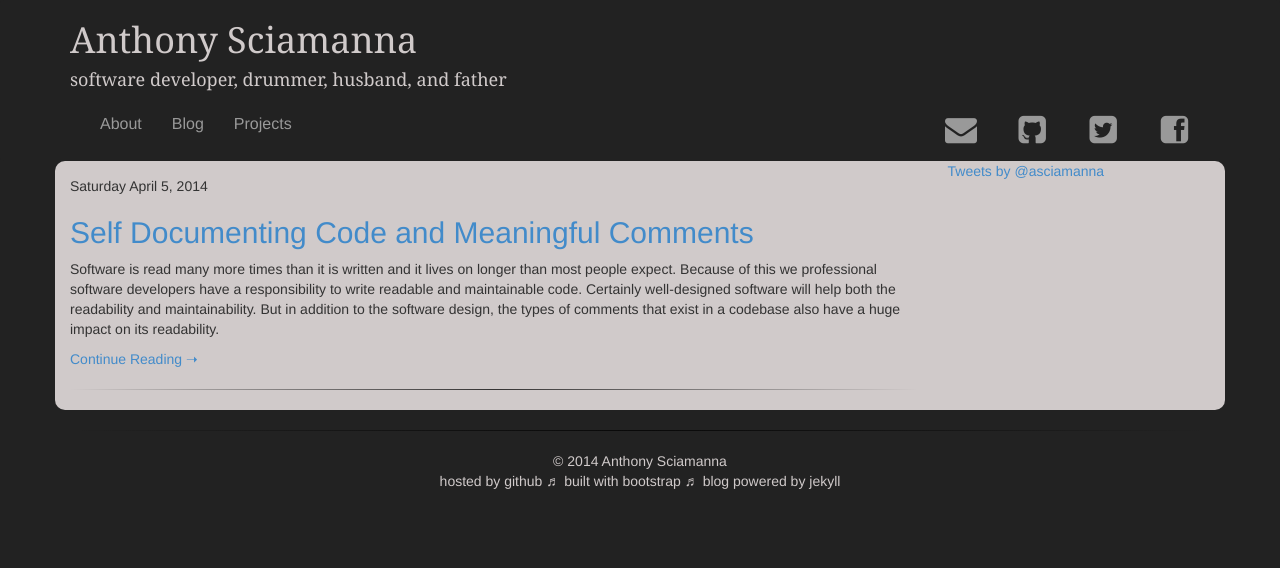
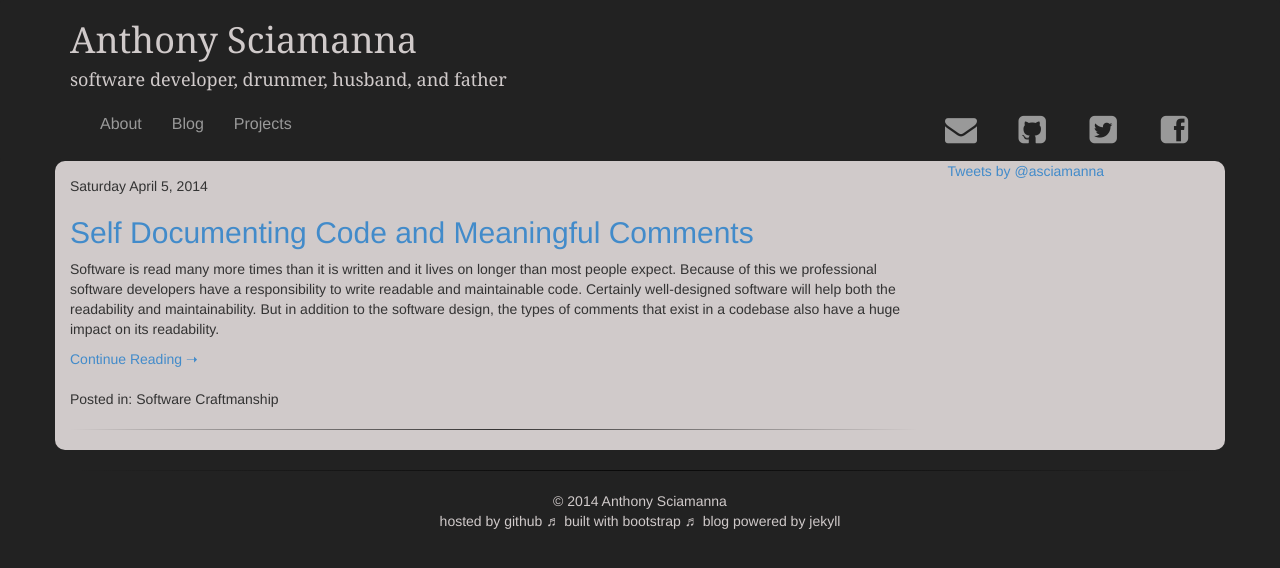
Before and after one commit to asciamanna/asciamanna.github.io, a Jekyll site: the page built from index.html, in a window 1280 px wide. Shown: the top 568 px of the page. Built offline with Jekyll 4.4.1, drawn with Linux system fonts in a browser that asks for light colours; nearby versions of some CDN libraries; comment, search, counter and statistics services are not loaded.

Commit message:
adding categories to blog

```diff
--- a/_posts/2014-04-05-self-documenting-code-and-meaningful-comments.md
+++ b/_posts/2014-04-05-self-documenting-code-and-meaningful-comments.md
@@ -2,6 +2,7 @@
 layout: post
 title: Self Documenting Code and Meaningful Comments
 comments: true
+category: Software Craftmanship
 ---
 Software is read many more times than it is written and it lives on longer than
 most people expect. Because of this we professional software developers have a
--- a/index.html
+++ b/index.html
@@ -8,7 +8,12 @@ title: Software Development Blog
             {{ post.date | date: "%A %B %-d, %Y" }}
         </div>
         <h2><a href="{{ post.url }}">{{post.title}}</a></h2>
-        {{post.excerpt }} <a href="{{ post.url}}">Continue Reading &#10141;
+        {{post.excerpt }} <a href="{{ post.url}}">Continue Reading &#10141;</a>
+        <br/>
+        <br/>
+        <p>
+        Posted in: {{post.category}}
+        </p>
     </div>
      <hr/>
 {% endfor %}
```
Also changed, not shown: about.md (+1 -0 lines).
